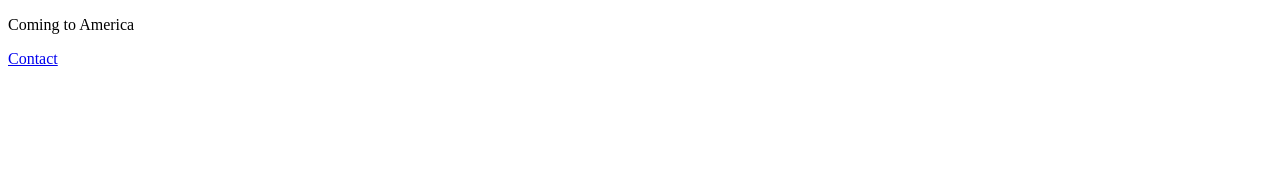
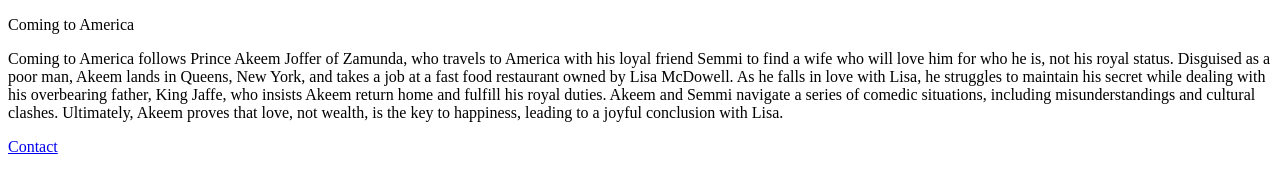
Before and after one commit to Retronoobie/HTML-Week-1, a plain HTML site: page index.html in a window 1280 px wide. Drawn offline with Linux system fonts and the light colour scheme.

Commit message:
Added summary

```diff
--- a/index.html
+++ b/index.html
@@ -7,6 +7,18 @@
   </head>
   <body>
     <p>Coming to America</p>
+    <p>
+      Coming to America follows Prince Akeem Joffer of Zamunda, who travels to
+      America with his loyal friend Semmi to find a wife who will love him for
+      who he is, not his royal status. Disguised as a poor man, Akeem lands in
+      Queens, New York, and takes a job at a fast food restaurant owned by Lisa
+      McDowell. As he falls in love with Lisa, he struggles to maintain his
+      secret while dealing with his overbearing father, King Jaffe, who insists
+      Akeem return home and fulfill his royal duties. Akeem and Semmi navigate a
+      series of comedic situations, including misunderstandings and cultural
+      clashes. Ultimately, Akeem proves that love, not wealth, is the key to
+      happiness, leading to a joyful conclusion with Lisa.
+    </p>
     <a href="contact.html">Contact</a>
   </body>
 </html>
```
